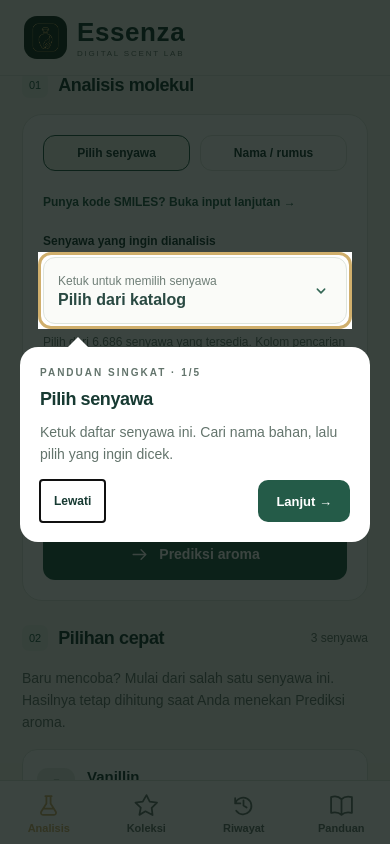
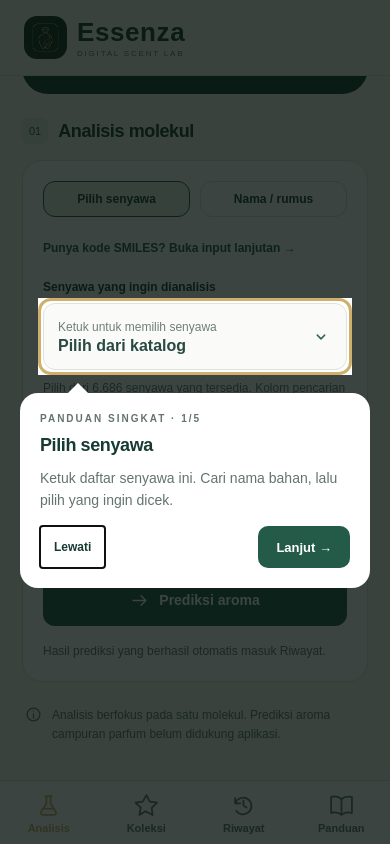
Before and after one commit to yogawyas/Essenza_Frontend, a React Native app: screen /Analysis in a window 390 px wide. Built offline with nearby package versions, Linux system fonts and the light colour scheme.

Commit message:
feat: save predictions to history automatically

```diff
--- a/src/screens/AnalysisScreen.js
+++ b/src/screens/AnalysisScreen.js
@@ -12,16 +12,15 @@
 import { inputError } from '../domain/analysis';
 import { v7PredictionService } from '../services/v7Prediction';
 import { useFavorites } from '../storage/FavoritesProvider';
+import { useLab } from '../storage/LabProvider';
 import { useTutorial } from '../tutorial/TutorialProvider';
 import { Button, Notice, Page, SectionTitle } from '../ui/components';
 import { Icon, MoleculeMark } from '../ui/Icon';
 import { colors, mono, s, sans } from '../ui/theme';
-const EXAMPLES = ['Vanillin', 'Linalool', 'Geraniol']
-  .map(name => COMPOUNDS.find(item => item.name === name)).filter(Boolean);
-
 export function AnalysisScreen({ service = v7PredictionService }) {
   const navigation = useNavigation();
   const favorites = useFavorites();
+  const lab = useLab();
   const { visible: tutorialVisible, step: tutorialStep, registerAnchor } = useTutorial();
   const scrollRef = useRef(null);
   const catalogRef = useRef(null);
@@ -141,7 +140,15 @@
         },
       });
       if (version === requestVersion.current) {
-        navigation.navigate('Result', { result });
+        let saveError = null;
+        try {
+          await lab.save(result);
+        } catch (cause) {
+          saveError = cause?.message || 'Hasil belum tersimpan ke Riwayat.';
+        }
+        if (version === requestVersion.current) {
+          navigation.navigate('Result', { result, saveError });
+        }
       }
     } catch (cause) {
       if (version === requestVersion.current) {
@@ -346,51 +353,10 @@
               onPress={analyze}
             />
           </View>
+          <Text style={s.small}>Hasil prediksi yang berhasil otomatis masuk Riwayat.</Text>
         </View>
       </View>
 
-      <View style={s.stack}>
-        <SectionTitle number="02" title="Pilihan cepat" detail="3 senyawa" />
-        <Text style={s.body}>
-          Baru mencoba? Mulai dari salah satu senyawa ini. Hasilnya tetap dihitung saat Anda menekan Prediksi aroma.
-        </Text>
-        <View style={styles.examples}>
-          {EXAMPLES.map((example, index) => {
-            const selected = inputMode === 'catalog' && selectedCompound?.id === example.id;
-            return (
-              <Pressable
-                key={example.smiles}
-                accessibilityRole="button"
-                accessibilityLabel={`Pilih ${example.name}`}
-                accessibilityState={{ selected, disabled: busy }}
-                disabled={busy}
-                onPress={() => {
-                  setInputMode('catalog');
-                  setSelectedCompound(example);
-                  setSampleName('');
-                  setError(null);
-                }}
-                style={({ pressed }) => [
-                  styles.example,
-                  selected && styles.selected,
-                  pressed && styles.pressed,
-                ]}
-              >
-                <View style={styles.exampleIcon}>
-                  <Icon name={selected ? 'check' : 'flask'} size={19} />
-                </View>
-                <View style={s.grow}>
-                  <Text style={styles.exampleName}>{example.name}</Text>
-                  <Text style={s.small}>Siap dianalisis</Text>
-                </View>
-                <Text style={styles.exampleIndex}>
-                  {String(index + 1).padStart(2, '0')}
-                </Text>
-              </Pressable>
-            );
-          })}
-        </View>
-      </View>
       <View style={styles.footer}>
         <Icon name="info" size={17} color={colors.muted} />
         <Text style={[s.small, s.grow]}>
@@ -466,35 +432,6 @@
     textAlignVertical: 'top',
     lineHeight: 22,
   },
-  examples: { gap: 10 },
-  example: {
-    minHeight: 76,
-    borderRadius: 15,
-    borderWidth: 1,
-    borderColor: colors.line,
-    backgroundColor: colors.paper,
-    padding: 14,
-    flexDirection: 'row',
-    gap: 12,
-    alignItems: 'center',
-  },
   selected: { borderColor: colors.green, backgroundColor: '#EEF3EB' },
-  exampleIcon: {
-    width: 38,
-    height: 38,
-    borderRadius: 11,
-    backgroundColor: colors.pale,
-    alignItems: 'center',
-    justifyContent: 'center',
-  },
-  exampleName: {
-    fontFamily: sans,
-    fontSize: 15,
-    color: colors.ink,
-    fontWeight: '600',
-    marginBottom: 2,
-  },
-  exampleIndex: { fontFamily: sans, color: colors.muted, fontSize: 11 },
-  pressed: { opacity: 0.7 },
   footer: { flexDirection: 'row', gap: 10, paddingHorizontal: 3 },
 });
--- a/src/screens/CollectionScreen.js
+++ b/src/screens/CollectionScreen.js
@@ -5,6 +5,7 @@
 } from 'react-native';
 import { useFocusEffect, useNavigation } from '@react-navigation/native';
 import { useFavorites } from '../storage/FavoritesProvider';
+import { useLab } from '../storage/LabProvider';
 import { v7PredictionService } from '../services/v7Prediction';
 import { Button, Notice, Page } from '../ui/components';
 import { Icon } from '../ui/Icon';
@@ -13,6 +14,7 @@
 export function CollectionScreen({ service = v7PredictionService }) {
   const navigation = useNavigation();
   const favorites = useFavorites();
+  const lab = useLab();
   const [search, setSearch] = useState('');
   const [editing, setEditing] = useState(null);
   const [draftName, setDraftName] = useState('');
@@ -44,7 +46,15 @@
         catalogName: item.name, signal: controller.current.signal,
       });
       if (version.current === currentVersion) {
-        navigation.navigate('Result', { result });
+        let saveError = null;
+        try {
+          await lab.save(result);
+        } catch (cause) {
+          saveError = cause?.message || 'Hasil belum tersimpan ke Riwayat.';
+        }
+        if (version.current === currentVersion) {
+          navigation.navigate('Result', { result, saveError });
+        }
       }
     } catch (cause) {
       if (version.current === currentVersion) {
--- a/src/screens/GuideScreen.js
+++ b/src/screens/GuideScreen.js
@@ -66,7 +66,7 @@
         {[
           ['01', 'Pilih atau cari senyawa', 'Pilih dari katalog atau ketik nama/rumus. Kalau hasilnya lebih dari satu, cek rumus dan struktur sebelum memilih. SMILES ada di input lanjutan.'],
           ['02', 'Lihat aromanya', 'Tekan Prediksi aroma. Beberapa karakter aroma bisa muncul sekaligus.'],
-          ['03', 'Simpan yang penting', 'Simpan bahan di Koleksi untuk analisis ulang. Simpan hasil di Riwayat untuk melihat prediksi sebelumnya.'],
+          ['03', 'Cek lagi kapan saja', 'Hasil prediksi otomatis masuk Riwayat. Koleksi hanya berisi senyawa yang Anda pilih untuk disimpan.'],
         ].map(([number, title, description]) => (
           <View style={styles.step} key={number}>
             <Text style={styles.number}>{number}</Text>
--- a/src/screens/HistoryScreen.js
+++ b/src/screens/HistoryScreen.js
@@ -30,7 +30,7 @@
         <Text style={s.eyebrow}>CATATAN LABORATORIUM</Text>
         <Text style={s.title}>Riwayat analisis</Text>
         <Text style={s.body}>
-          Buka kembali profil molekul yang sudah Anda simpan pada perangkat ini.
+          Setiap prediksi yang berhasil otomatis dicatat di perangkat ini. Buka kembali hasilnya kapan saja.
         </Text>
       </View>
       {!ready ? (
@@ -118,7 +118,7 @@
               <Text style={styles.emptyText}>
                 {query
                   ? 'Coba kata kunci lain.'
-                  : 'Pilih molekul di tab Analisis, buka hasilnya, lalu simpan ke riwayat.'}
+                  : 'Pilih molekul di tab Analisis dan jalankan prediksi. Hasilnya akan muncul otomatis di sini.'}
               </Text>
             </View>
           )}
--- a/src/screens/ResultScreen.js
+++ b/src/screens/ResultScreen.js
@@ -1,4 +1,4 @@
-import React, { useState } from 'react';
+import React, { useEffect, useState } from 'react';
 import { Alert, Pressable, StyleSheet, Text, View } from 'react-native';
 import { useLab } from '../storage/LabProvider';
 import { useFavorites } from '../storage/FavoritesProvider';
@@ -18,6 +18,10 @@
   const [busy, setBusy] = useState(false);
   const [showAll, setShowAll] = useState(false);
   const [error, setError] = useState(null);
+  const [saveError, setSaveError] = useState(route.params.saveError || null);
+  useEffect(() => {
+    setSaveError(route.params.saveError || null);
+  }, [result.id, route.params.saveError]);
   const demo = result.demo === true;
   const saved = lab.records.some(record => record.id === result.id);
   const inCollection = !demo && favorites.items.some(item =>
@@ -28,11 +32,11 @@
     : labels;
   const save = async () => {
     setBusy(true);
-    setError(null);
+    setSaveError(null);
     try {
       await lab.save(result);
     } catch (cause) {
-      setError(
+      setSaveError(
         cause instanceof Error ? cause.message : 'Gagal menyimpan. Coba lagi.',
       );
     } finally {
@@ -88,6 +92,8 @@
         ? 'Halaman ini adalah data contoh lama, bukan hasil prediksi sungguhan.'
         : 'Ini perkiraan profil aroma satu senyawa. Skor menunjukkan kecenderungan tiap aroma, bukan kekuatannya.'}
       </Notice>
+      {!demo && saved && <Text style={styles.savedStatus}>✓ Tercatat di Riwayat</Text>}
+      {!saved && saveError && <Notice error>Hasil belum masuk Riwayat: {saveError}</Notice>}
       <View style={s.card}>
         <SectionTitle
           number="01"
@@ -199,13 +205,13 @@
       {favorites.error && <Notice error>{favorites.error}</Notice>}
       {error && <Notice error>{error}</Notice>}
       <View style={s.stack}>
-        <Button
-          label={saved ? 'Tersimpan di riwayat' : 'Simpan ke riwayat'}
-          icon={saved ? 'check' : 'save'}
+        {!saved && <Button
+          label={demo ? 'Simpan ke Riwayat' : 'Coba simpan ke Riwayat'}
+          icon="save"
           loading={busy}
-          disabled={saved || !lab.ready || !!lab.error}
+          disabled={!lab.ready || !!lab.error}
           onPress={save}
-        />
+        />}
         {!demo && <Button
           label={inCollection ? 'Tersimpan di Koleksi' : 'Simpan senyawa ke Koleksi'}
           icon={inCollection ? 'check' : 'star'}
@@ -237,6 +243,7 @@
   );
 }
 const styles = StyleSheet.create({
+  savedStatus: { ...s.label, color: colors.green },
   scoreRow: { gap: 10, paddingVertical: 5 },
   aromaSymbol: {
     width: 36,
```
Also changed, not shown: 4 other files (tests, documents, lock files or other folders).
